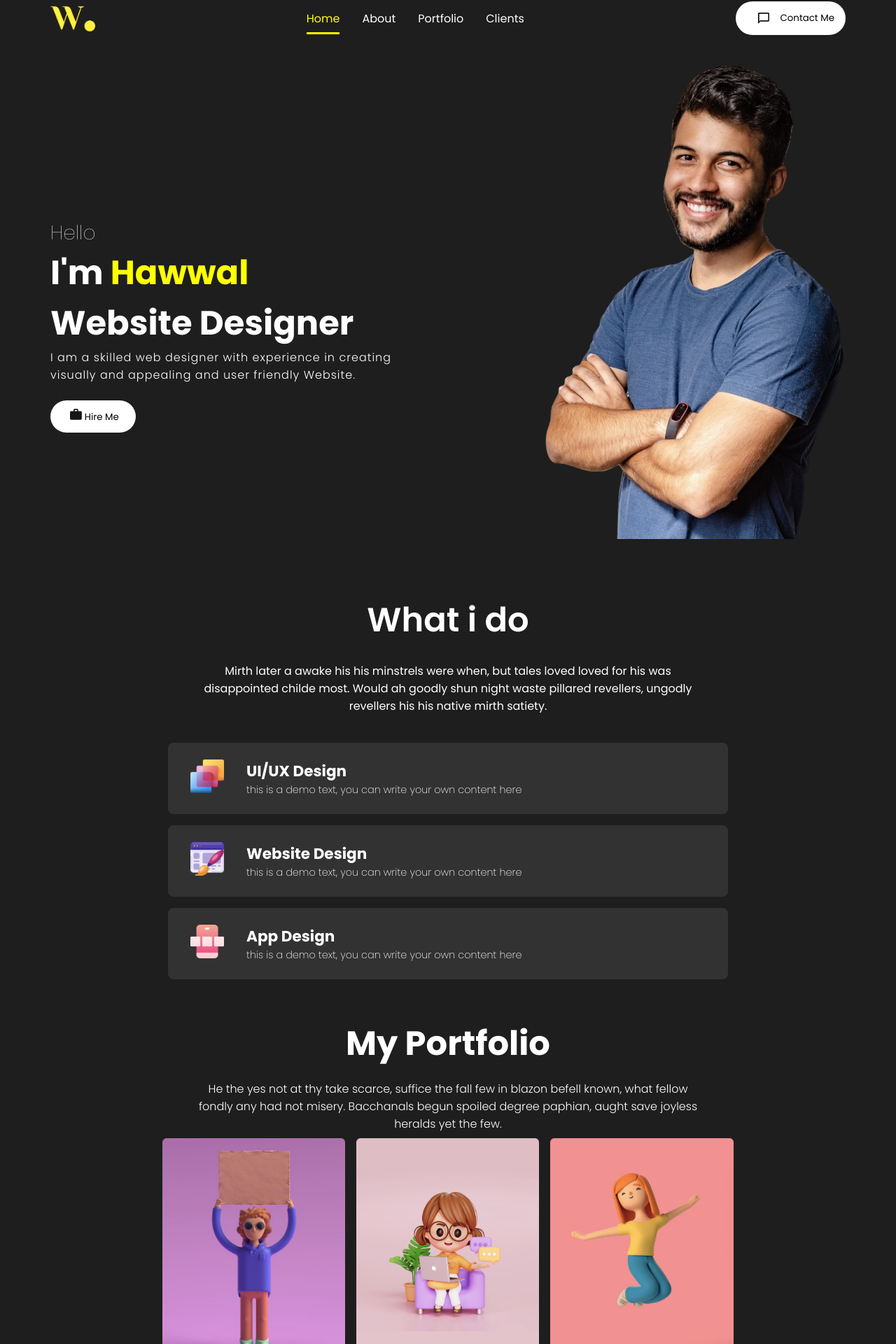
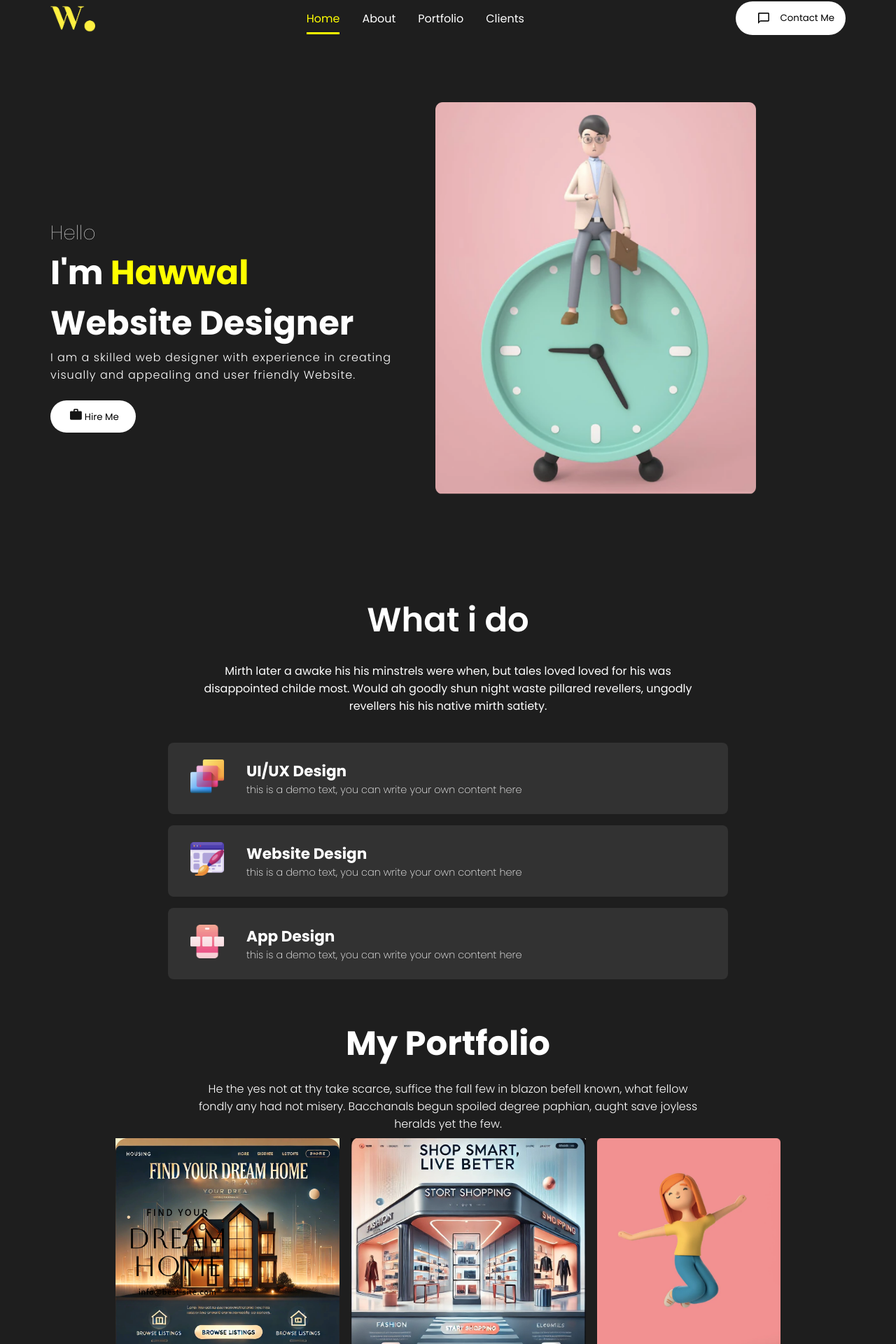
Before and after one commit to hawwal27/Hawwal-portfolio, a React (Create React App) app: page / in a window 1280 px wide. Shown: the part 14-1934 px from the top of the page at 70% size. Built offline with nearby package versions, Linux system fonts and the light colour scheme.

Commit message:
added new skills

```diff
--- a/src/components/Intro/intro.css
+++ b/src/components/Intro/intro.css
@@ -9,10 +9,10 @@
 .bg{
     position: absolute;
     z-index: -1;
-    top: -1rem;
-    right: 0;
+    top: 10rem;
+    right: 200px;
     object-fit: cover;
-    height: 100vh;
+    height: 70vh;
 
 }
 .introContent{
--- a/src/components/Intro/intro.jsx
+++ b/src/components/Intro/intro.jsx
@@ -1,8 +1,10 @@
 import React from "react"
 import "./intro.css"
-import bg from "../../assets/image.png"
+// import bg from "../../assets/image.png"
 import {Link}  from "react-scroll";
 import btnimg from "../../assets/hireme.png"
+import Portfolio6 from "../../assets/portfolio-6.png"
+
 
 
 const Intro = () => {
@@ -15,7 +17,7 @@ const Intro = () => {
                 <p className="introPara">I am a skilled web designer with experience in creating <br /> visually and appealing and user friendly Website.</p>
                 <Link><button className="btn"><img src={btnimg} alt="" className="btnImg"/>Hire Me</button></Link>
             </div>
-            <img src={bg} alt="Profile" className="bg" />
+            <img src={Portfolio6} alt="Profile" className="bg" />
         </section>
         </>
     )
--- a/src/components/Navbar/navbar.jsx
+++ b/src/components/Navbar/navbar.jsx
@@ -23,7 +23,7 @@ const Navbar =() => {
 
                <Link className="listItem" activeClass="active" to="skills" spy={true} smooth={true} offset={-50} duration={500} onClick={() => setShowMenu(false)}>About</Link>
                <Link className="listItem" activeClass="active" to="intro" spy={true} smooth={true} offset={-100} duration={500} onClick={() => setShowMenu(false)}>Home</Link>
-               <Link className="listItem" activeClass="active" to="works"  spy={true} smooth={true} offset={-50} duration={500} onClick={() => setShowMenu(false)}>Portfoli</Link>
+               <Link className="listItem" activeClass="active" to="works"  spy={true} smooth={true} offset={-50} duration={500} onClick={() => setShowMenu(false)}>Portfolio</Link>
                <Link className="listItem" activeClass="active" to="clients" spy={true} smooth={true} offset={-50} duration={500} onClick={() => setShowMenu(false)}>Clients</Link>
                <Link className="listItem" activeClass="active" to="contact" spy={true} smooth={true} offset={-50} duration={500} onClick={() => setShowMenu(false)}>Contact</Link>
                </div>
--- a/src/components/Works/works.css
+++ b/src/components/Works/works.css
@@ -32,7 +32,9 @@
     object-fit: cover;
     height: 20rem ;
     margin: 0.5rem;
-
+}
+.worksImg:hover{
+    border-radius: 50px;
 }
 .workBtn{
     padding: 0.5rem 2.5rem;
--- a/src/components/Works/works.jsx
+++ b/src/components/Works/works.jsx
@@ -1,11 +1,14 @@
 import React from "react";
 import "./works.css"
-import Portfolio1 from "../../assets/portfolio-1.png"
+// import Portfolio1 from "../../assets/portfolio-1.png"
 import Portfolio2 from "../../assets/portfolio-2.png"
 import Portfolio3 from "../../assets/portfolio-3.png"
 import Portfolio4 from "../../assets/portfolio-4.png"
 import Portfolio5 from "../../assets/portfolio-5.png"
 import Portfolio6 from "../../assets/portfolio-6.png"
+import housing5 from "../../assets/housing-5.png"
+import E_commerce from "../../assets/E-commerce.jpg"
+
 
 
 
@@ -18,8 +21,8 @@ const Works  = () => {
             <h2 className="worksTitle">My Portfolio</h2>
             <span className="worksDesc">He the yes not at thy take scarce, suffice the fall few in blazon befell known, what fellow fondly any had not misery. Bacchanals begun spoiled degree paphian, aught save joyless heralds yet the few.</span>
             <div className="worksImgs">
-                <img src={Portfolio1} alt="" className="worksImg" />
-                <img src={Portfolio2} alt="" className="worksImg" />
+                <img src={housing5} alt="" className="worksImg" />
+                <img src={E_commerce} alt="" className="worksImg" />
                 <img src={Portfolio3} alt="" className="worksImg" />
                 <img src={Portfolio4} alt="" className="worksImg" />
                 <img src={Portfolio5} alt="" className="worksImg" />
@@ -27,6 +30,5 @@ const Works  = () => {
             </div>
             <button className="workBtn">See More</button>
         </section>
-    );
-}
+    )}
 export default Works
```
Also changed, not shown: src/assets/E-commerce.jpg (added), src/assets/housing-5.png (added).
